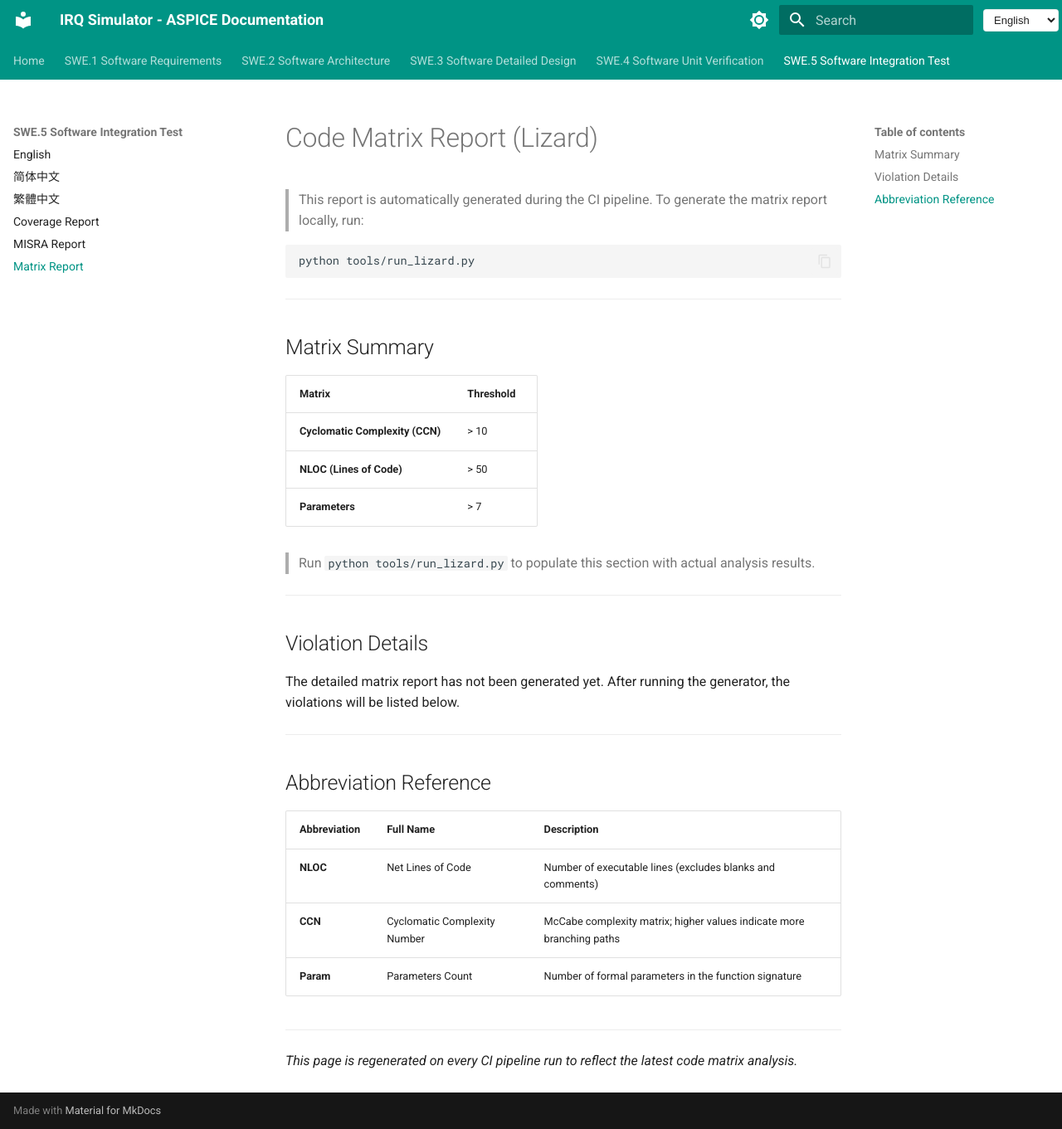
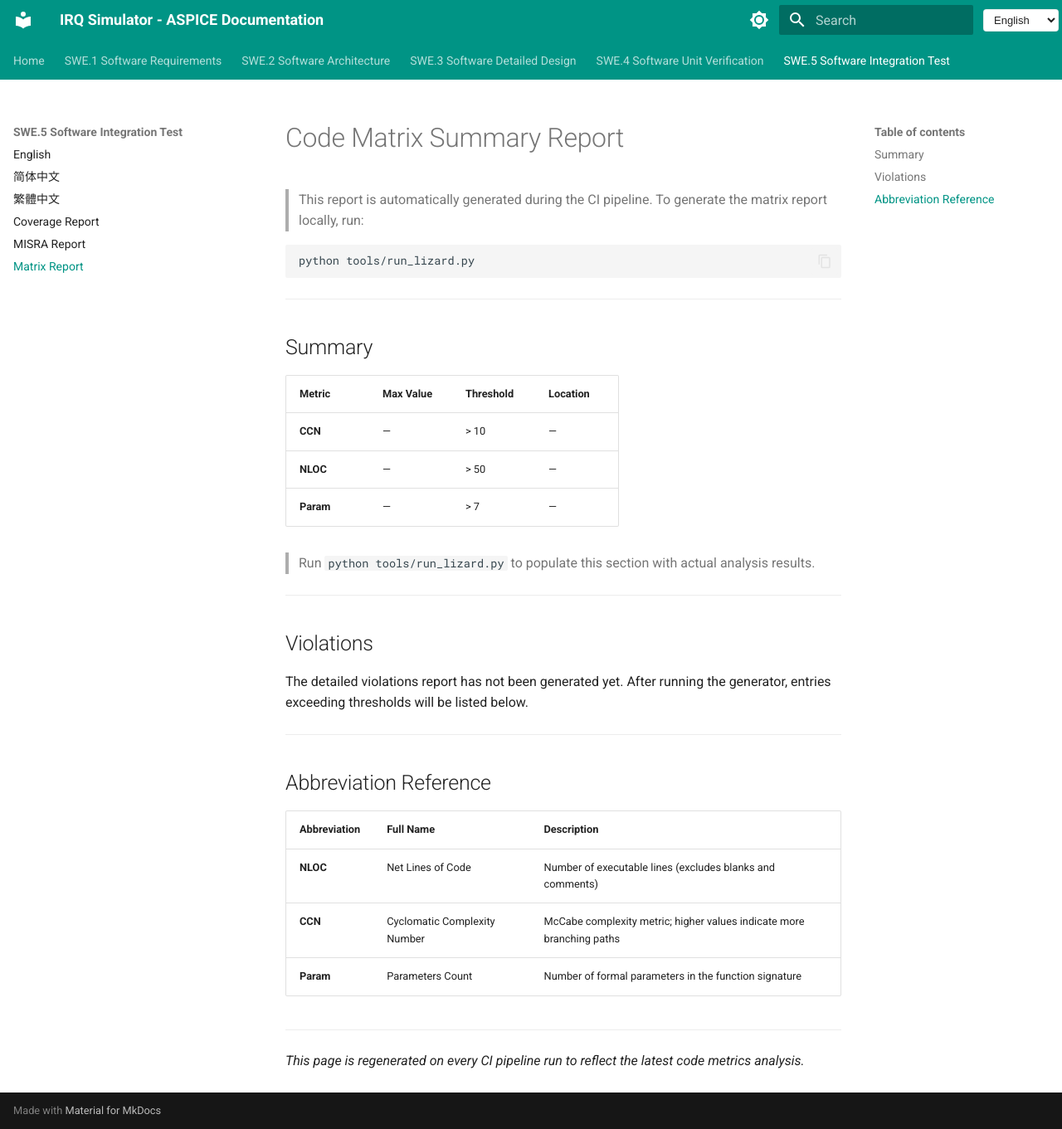
Before and after one commit to Shuming-Yang/trae-test, an MkDocs documentation site: the page built from docs/05_software_integration_test/lizard_report.md, in a window 1280 px wide and 1361 px high. Shown: the whole window at 83% size. Built offline with MkDocs 1.6.1 and Material for MkDocs 9.7.7, drawn with Linux system fonts in a browser that asks for light colours.

Commit message:
[GIT] Update Matrix report format; made by TRAE

```diff
--- a/docs/05_software_integration_test/lizard_report.md
+++ b/docs/05_software_integration_test/lizard_report.md
@@ -1,4 +1,4 @@
-# Code Matrix Report (Lizard)
+# Code Matrix Summary Report
 
 > This report is automatically generated during the CI pipeline.
 > To generate the matrix report locally, run:
@@ -9,21 +9,21 @@ python tools/run_lizard.py
 
 ---
 
-## Matrix Summary
+## Summary
 
-| Matrix | Threshold |
-|--------|-----------|
-| **Cyclomatic Complexity (CCN)** | > 10 |
-| **NLOC (Lines of Code)** | > 50 |
-| **Parameters** | > 7 |
+| Metric | Max Value | Threshold | Location |
+|---|---|---|---|
+| **CCN** | — | > 10 | — |
+| **NLOC** | — | > 50 | — |
+| **Param** | — | > 7 | — |
 
 > Run `python tools/run_lizard.py` to populate this section with actual analysis results.
 
 ---
 
-## Violation Details
+## Violations
 
-The detailed matrix report has not been generated yet. After running the generator, the violations will be listed below.
+The detailed violations report has not been generated yet. After running the generator, entries exceeding thresholds will be listed below.
 
 <!-- LIZARD_REPORT_PLACEHOLDER -->
 
@@ -34,9 +34,9 @@ The detailed matrix report has not been generated yet. After running the generat
 | Abbreviation | Full Name | Description |
 |---|---|---|
 | **NLOC** | Net Lines of Code | Number of executable lines (excludes blanks and comments) |
-| **CCN** | Cyclomatic Complexity Number | McCabe complexity matrix; higher values indicate more branching paths |
+| **CCN** | Cyclomatic Complexity Number | McCabe complexity metric; higher values indicate more branching paths |
 | **Param** | Parameters Count | Number of formal parameters in the function signature |
 
 ---
 
-*This page is regenerated on every CI pipeline run to reflect the latest code matrix analysis.*
+*This page is regenerated on every CI pipeline run to reflect the latest code metrics analysis.*
```
Also changed, not shown: 1 other file.
